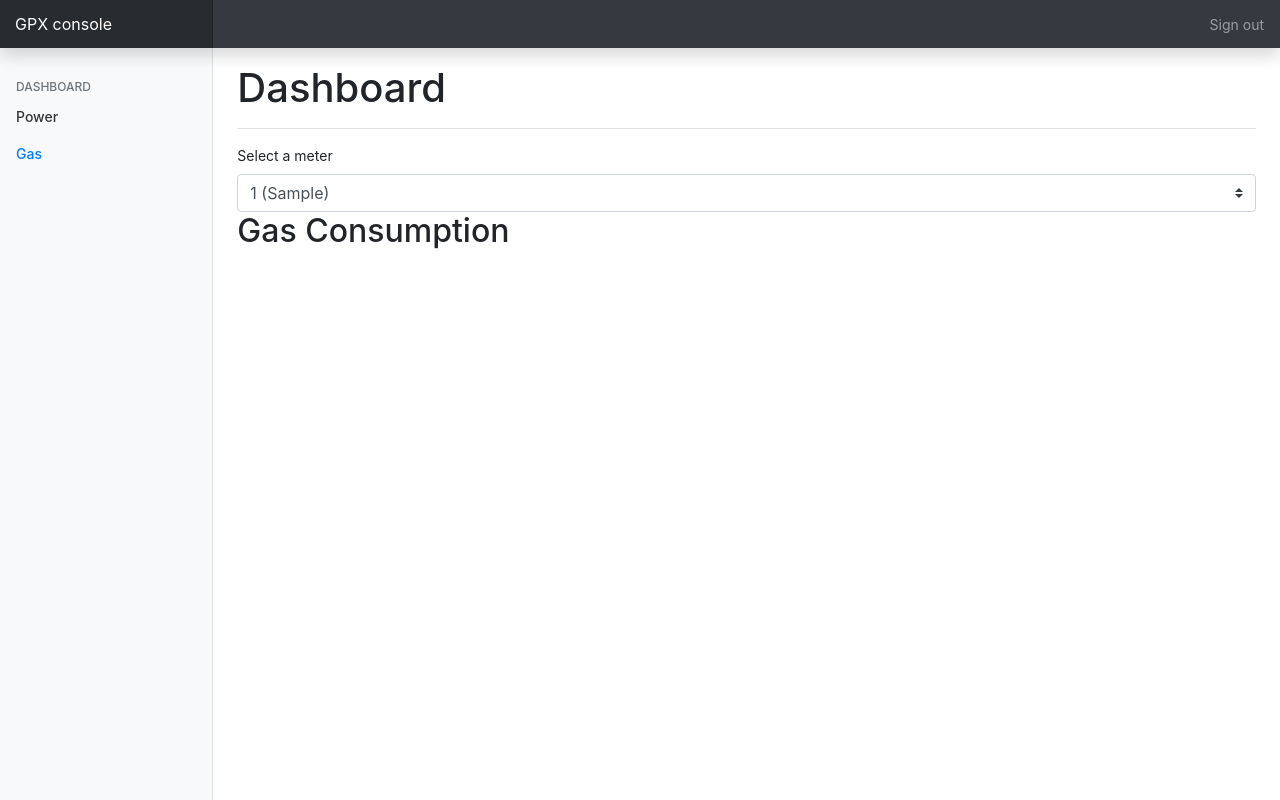
After one commit to Claypuppet/GPXtaart, a Django app: page /dashboard/gas in a window 1280 px wide. The commit adds this page. Run offline with Django 3.2, Linux system fonts and the light colour scheme; a user stored in the database is signed in; tables that the repository leaves empty hold one stand-in row (values such as "Sample post"); some libraries are stand-ins or nearby versions.

Commit message:
update dingetjes

```diff
--- a/smart_energy/management/commands/start_serial_read.py
+++ b/smart_energy/management/commands/start_serial_read.py
@@ -46,6 +46,7 @@ class Command(BaseCommand):
         while 1:
             while not ser.is_open:
                 port = self.get_port(initial_port)
+                print('.', end='', flush=True)
                 if port:
                     ser.setPort(port)
                     try:
@@ -55,7 +56,6 @@ class Command(BaseCommand):
                         break
                     except SerialException as e:
                         print('\n', e)
-                print('.', end='', flush=True)
                 time.sleep(5)
 
             try:
--- a/smart_energy/models.py
+++ b/smart_energy/models.py
@@ -117,10 +117,6 @@ class ReadingContainer(models.Model):
     # Gas measurement
     gas_moment = models.DateTimeField()  # 0-1:24.2.1(101209110000W)
 
-    @property
-    def gas_consumption(self):
-        return 0
-
     def save(self, **kwargs):
         try:
             self.clean_fields()
@@ -155,9 +151,13 @@ class ReadingContainer(models.Model):
                 consumption=self.power_consumption,
                 production=self.power_production,
             )
-            meter.gas_measurements.create(
+            gas_consumption = self.gas - meter.gas
+            meter.gas_measurements.get_or_create(
                 moment=self.gas_moment,
-                consumption=self.gas_consumption,
+                defaults={
+                    'consumption': gas_consumption,
+                    'moment': self.gas_moment,
+                }
             )
         except ValidationError as e:
             print('not saved', e)
--- /dev/null
+++ b/smart_energy/static/css/dashboard.css
@@ -0,0 +1,106 @@
+body {
+  font-size: .875rem;
+}
+
+.feather {
+  width: 16px;
+  height: 16px;
+  vertical-align: text-bottom;
+}
+
+/*
+ * Sidebar
+ */
+
+.sidebar {
+  position: fixed;
+  top: 0;
+  bottom: 0;
+  left: 0;
+  z-index: 100; /* Behind the navbar */
+  padding: 48px 0 0; /* Height of navbar */
+  box-shadow: inset -1px 0 0 rgba(0, 0, 0, .1);
+}
+
+.sidebar-sticky {
+  position: relative;
+  top: 0;
+  height: calc(100vh - 48px);
+  padding-top: .5rem;
+  overflow-x: hidden;
+  overflow-y: auto; /* Scrollable contents if viewport is shorter than content. */
+}
+
+@supports ((position: -webkit-sticky) or (position: sticky)) {
+  .sidebar-sticky {
+    position: -webkit-sticky;
+    position: sticky;
+  }
+}
+
+.sidebar .nav-link {
+  font-weight: 500;
+  color: #333;
+}
+
+.sidebar .nav-link .feather {
+  margin-right: 4px;
+  color: #999;
+}
+
+.sidebar .nav-link.active {
+  color: #007bff;
+}
+
+.sidebar .nav-link:hover .feather,
+.sidebar .nav-link.active .feather {
+  color: inherit;
+}
+
+.sidebar-heading {
+  font-size: .75rem;
+  text-transform: uppercase;
+}
+
+/*
+ * Content
+ */
+
+[role="main"] {
+  padding-top: 133px; /* Space for fixed navbar */
+}
+
+@media (min-width: 768px) {
+  [role="main"] {
+    padding-top: 48px; /* Space for fixed navbar */
+  }
+}
+
+/*
+ * Navbar
+ */
+
+.navbar-brand {
+  padding-top: .75rem;
+  padding-bottom: .75rem;
+  font-size: 1rem;
+  background-color: rgba(0, 0, 0, .25);
+  box-shadow: inset -1px 0 0 rgba(0, 0, 0, .25);
+}
+
+.navbar .form-control {
+  padding: .75rem 1rem;
+  border-width: 0;
+  border-radius: 0;
+}
+
+.form-control-dark {
+  color: #fff;
+  background-color: rgba(255, 255, 255, .1);
+  border-color: rgba(255, 255, 255, .1);
+}
+
+.form-control-dark:focus {
+  border-color: transparent;
+  box-shadow: 0 0 0 3px rgba(255, 255, 255, .25);
+}
--- a/smart_energy/static/js/dashboard.js
+++ b/smart_energy/static/js/dashboard.js
@@ -1,16 +1,46 @@
-(() => {
+$(() => {
 
   const smartEnergy = {
-    defaults: {
-      powerContainer: document.querySelector('#power-container')
+    storageMeterKey: 'meter_id',
+
+    elements: {
+      powerContainer: $('#power-container'),
+      gasContainer: $('#gas-container'),
+      meterSelector: $('#meter-select')
     },
 
-    events: {
+    events: {},
 
+    init: () => {
+      smartEnergy.setInitialMeter();
     },
 
-    init: () => {
+    setInitialMeter: () => {
+      const storageId = smartEnergy.getMeterIdFromStorage();
+      if (storageId > 0) {
+        console.log('set meter from storage', storageId);
+        smartEnergy.setNewMeter(storageId, false, true);
+      } else {
+        smartEnergy.setNewMeter(smartEnergy.elements.meterSelector.val());
+      }
+    },
 
+    setNewMeter: (id, save = true, setElement = false) => {
+      if (save && typeof (Storage) !== 'undefined') {
+        localStorage.setItem(smartEnergy.storageMeterKey, id);
+      }
+      if (setElement) {
+        smartEnergy.elements.meterSelector.val(id);
+      }
+      // TODO: retrieve meter data
+    },
+
+    getMeterIdFromStorage: () => {
+      let meterId = Storage && localStorage.getItem(smartEnergy.storageMeterKey);
+      if (smartEnergy.elements.meterSelector.children('option[value=' + meterId + ']').length) {
+        return meterId;
+      }
+      return 0;
     },
 
     generatePowerChart: (consumptionPoints, productionPoints) => {
@@ -52,5 +82,6 @@
 
   };
 
+  smartEnergy.init();
 
-})();
+});
--- a/smart_energy/templates/base.html
+++ b/smart_energy/templates/base.html
@@ -1,3 +1,5 @@
+{% load static %}
+
 <!DOCTYPE html>
 <html lang="en">
 <head>
@@ -11,9 +13,13 @@
 
     <link rel="stylesheet" href="https://stackpath.bootstrapcdn.com/bootstrap/4.3.1/css/bootstrap.min.css" integrity="sha384-ggOyR0iXCbMQv3Xipma34MD+dH/1fQ784/j6cY/iJTQUOhcWr7x9JvoRxT2MZw1T" crossorigin="anonymous">
 
+    <link rel="shortcut icon" type="image/png" href="{% static 'img/favicon.ico' %}"/>
+
 </head>
 <body>
+
 {% block body %}
 {% endblock %}
+
 </body>
 </html>
--- a/smart_energy/templates/dashboard.html
+++ b/smart_energy/templates/dashboard.html
@@ -1,12 +1,62 @@
-{%  extends 'base.html' %}
+{% extends 'base.html' %}
+{% load static %}
 
 {% block body %}
-<h1>dashboard</h1>
 
-<div id="power-container">
+    <link rel="stylesheet" href="{% static "css/dashboard.css" %}">
 
-</div>
+    <nav class="navbar navbar-dark fixed-top bg-dark flex-md-nowrap p-0 shadow">
+        <a class="navbar-brand col-sm-3 col-md-2 mr-0" href="{% url 'dashboard' %}">GPX console</a>
+        <ul class="navbar-nav px-3">
+            <li class="nav-item text-nowrap">
+                <a class="nav-link" href="{% url 'logout' %}">Sign out</a>
+            </li>
+        </ul>
+    </nav>
 
-<script src="/static/js/dashboard.js"></script>
+    <div class="container-fluid">
+        <div class="row">
+            <nav class="col-md-2 d-none d-md-block bg-light sidebar">
+                <div class="sidebar-sticky">
+                    <h6 class="sidebar-heading d-flex justify-content-between align-items-center px-3 mt-4 mb-1 text-muted">
+                        <span>Dashboard</span>
+                    </h6>
+                    <ul class="nav flex-column">
+                        <li class="nav-item">
+                            {% url 'dashboard_power' as dashboard_power_url %}
+                            <a class="nav-link {% if request.get_full_path == dashboard_power_url %}active{% endif %}"
+                               href="{% url 'dashboard_power' %}">
+                                Power
+                            </a>
+                        </li>
+                        <li class="nav-item">
+                            {% url 'dashboard_gas' as dashboard_gas_url %}
+                            <a class="nav-link {% if request.get_full_path == dashboard_gas_url %}active{% endif %}"
+                               href="{% url 'dashboard_gas' %}">
+                                Gas
+                            </a>
+                        </li>
+                    </ul>
+                </div>
+            </nav>
+
+            <main role="main" class="col-md-9 ml-sm-auto col-lg-10 px-4">
+                <div class="d-flex justify-content-between flex-wrap flex-md-nowrap align-items-center pt-3 pb-2 mb-3 border-bottom">
+                    <h1 class="h1">Dashboard</h1>
+                </div>
+
+                <label for="meter-select">Select a meter</label>
+                <select class="custom-select d-block w-100" id="meter-select" required="">
+                    {% for meter in meters %}
+                    <option value="{{ meter.id }}">{{ meter.id }} ({{ meter.sn_pow }})</option>
+                    {% endfor %}
+                </select>
+                {% block main %}
+                {% endblock %}
+            </main>
+        </div>
+    </div>
+
+    <script src="{% static "js/dashboard.js" %}"></script>
 
 {% endblock %}
--- /dev/null
+++ b/smart_energy/templates/dashboard_gas.html
@@ -0,0 +1,10 @@
+{% extends 'dashboard.html' %}
+{% load static %}
+
+{% block main %}
+
+    <h2>Gas Consumption</h2>
+
+    <div id="gas-container"></div>
+
+{% endblock %}
--- a/smart_energy/templates/login.html
+++ b/smart_energy/templates/login.html
@@ -1,14 +1,14 @@
 {% extends 'base.html' %}
+{% load static %}
 
 {% block body %}
 
-    <link rel="stylesheet" href="/static/css/login.css">
-
+    <link rel="stylesheet" href="{% static "css/login.css" %}">
 
     <form class="form-signin" method="post">
         {% csrf_token %}
         <div class="text-center mb-4">
-            <img class="mb-4" src="/static/assets/logo.svg" alt="" width="72" height="72">
+            <img class="mb-4" src="{% static "assets/logo.svg" %}" alt="" width="72" height="72">
             <h1 class="h3 mb-3 font-weight-normal">Sign in</h1>
         </div>
 
--- a/smart_energy/urls.py
+++ b/smart_energy/urls.py
@@ -1,12 +1,15 @@
 from django.urls import path
 from django.contrib.auth import views as auth_views
 
-from smart_energy.views import ApiMeterList, ApiMeterDetail, ApiPowerMeasurementList, ApiGasMeasurementList, DashboardPage
+from smart_energy.views import ApiMeterList, ApiMeterDetail, ApiPowerMeasurementList, ApiGasMeasurementList, \
+    DashboardPage, DashboardGasPage, DashboardPowerPage
 
 urlpatterns = [
     path('', auth_views.LoginView.as_view(template_name='login.html')),
-    path('logout/', auth_views.logout_then_login),
-    path('dashboard/', DashboardPage.as_view()),
+    path('logout/', auth_views.logout_then_login, name='logout'),
+    path('dashboard/', DashboardPage.as_view(), name='dashboard'),
+    path('dashboard/power', DashboardPowerPage.as_view(), name='dashboard_power'),
+    path('dashboard/gas', DashboardGasPage.as_view(), name='dashboard_gas'),
     path('api/meters/', ApiMeterList.as_view()),
     path('api/meters/<int:pk>/', ApiMeterDetail.as_view()),
     path('api/meters/<int:meter_id>/energy/', ApiPowerMeasurementList.as_view()),
--- a/smart_energy/views.py
+++ b/smart_energy/views.py
@@ -17,6 +17,14 @@ class DashboardPage(LoginRequiredMixin, View):
         return render(request, self.template_name, {
             'meters': Meter.objects.all()
         })
+
+
+class DashboardPowerPage(DashboardPage):
+    template_name = 'dashboard_power.html'
+
+
+class DashboardGasPage(DashboardPage):
+    template_name = 'dashboard_gas.html'
 
 
 class ApiMeterList(ListAPIView):
```
Also changed, not shown: GPXtaart/settings.py (+2 -20 lines), smart_energy/templates/dashboard_power.html (added, +9 -0 lines), README.md, smart_energy/static/img/favicon.ico (added), 1 other file.
